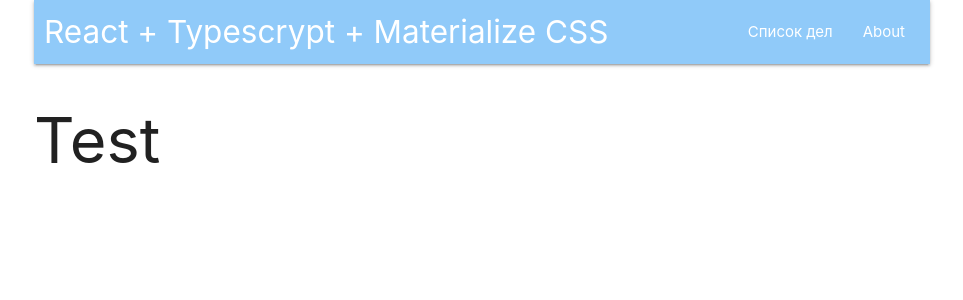
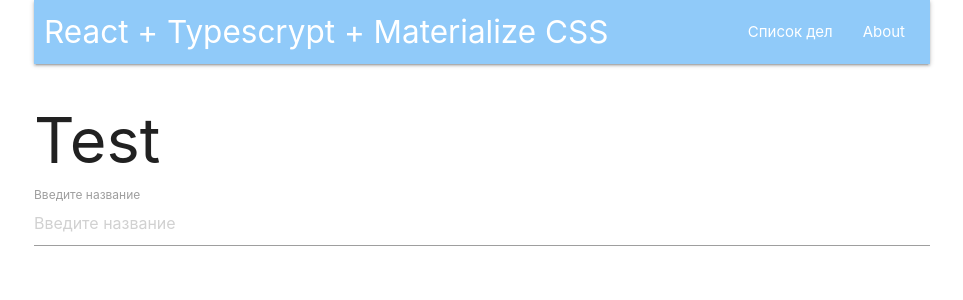
Before and after one commit to abr-ya/react-todo2, a React (Create React App) app: page / in a window 1280 px wide. Shown: the top 300 px of the page, without its empty margins (158-1121 px from the left). Built offline with nearby package versions, Linux system fonts and the light colour scheme.

Commit message:
Создан input для добавления элементов.

```diff
--- a/src/App.tsx
+++ b/src/App.tsx
@@ -1,12 +1,20 @@
-import React from 'react';
+import React, {useState} from 'react';
 import Navbar from './components/Navbar/Navbar';
+import TodoForm from './components/TodoForm/TodoForm';
 
 const App: React.FC = () => {
+	const [data, setData] = useState([]);
+
+	const addHandler = (text: string) => {
+		console.log('Add', text);
+	}
+
 	return (
 		<>
 			<div className="container">
 				<Navbar />
 				<h1>Test</h1>
+				<TodoForm onAdd={addHandler} />
 			</div>
 		</>
 	);
--- /dev/null
+++ b/src/components/TodoForm/TodoForm.tsx
@@ -0,0 +1,40 @@
+import React, {useState} from 'react';
+
+interface TodoFormProps {
+    onAdd(text: string): void;
+}
+
+const TodoForm: React.FC<TodoFormProps> = (props) => {
+    //console.log(props);
+    const [text, setText] = useState<string>('');
+
+    const changeHandler = (e: React.ChangeEvent<HTMLInputElement>) => {
+        setText(e.target.value);
+    }
+
+    const KeyPressHandler = (e: React.KeyboardEvent) => {
+        if (e.key === 'Enter') {
+            //console.log(text);
+            props.onAdd(text);
+            setText('');
+        }
+    }
+
+    return (
+        <div className="input-field">
+            <input
+                type="text"
+                id="title"
+                placeholder="Введите название"
+                onChange={changeHandler}
+                onKeyPress={KeyPressHandler}
+                value={text}
+            />
+            <label htmlFor="title" className="active">
+                Введите название
+            </label>
+        </div>
+    )
+}
+
+export default TodoForm;
```
